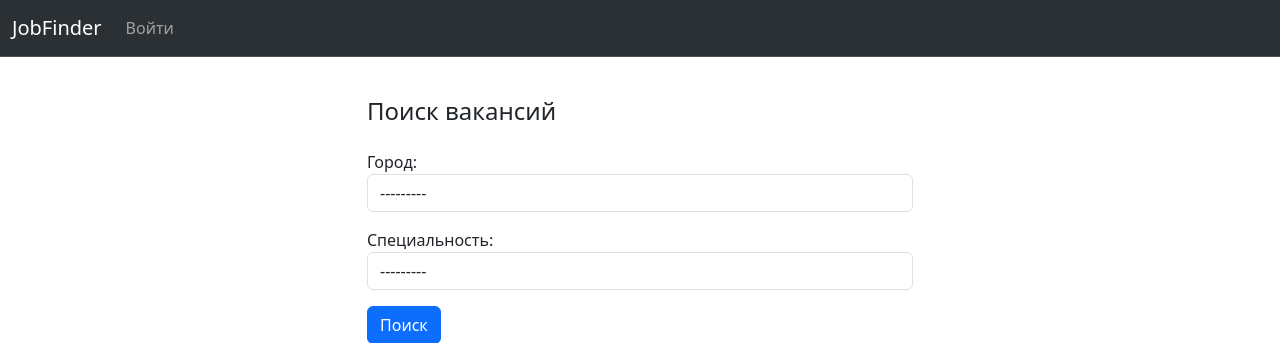
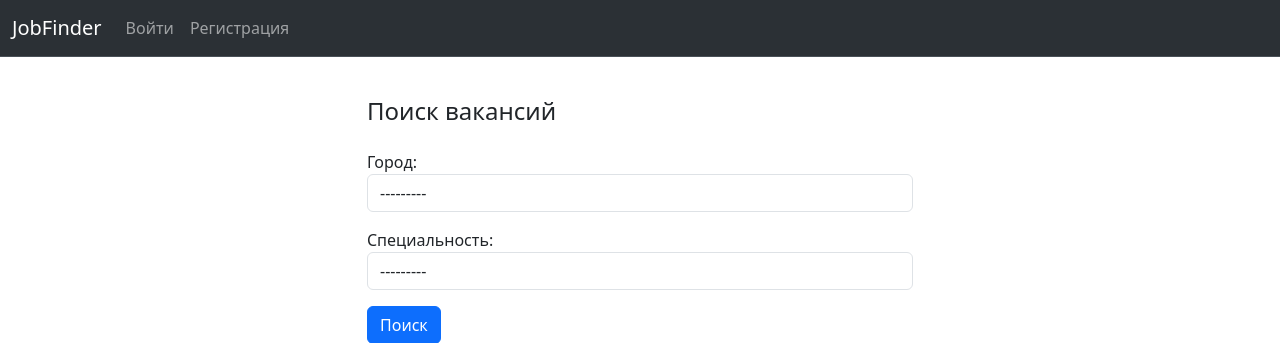
Before and after one commit to RuslanGafurov/JobFinder, a Django app: page / in a window 1280 px wide. Shown: the top 343 px of the page. Run offline with Django 4.2, Linux system fonts and the light colour scheme; data that the repository does not hold is empty.

Commit message:
Added registration and profile links

```diff
--- a/templates/base.html
+++ b/templates/base.html
@@ -26,7 +26,13 @@
                         <li class="nav-item">
                             <a class="nav-link" href="{% url 'users:login' %}">Войти</a>
                         </li>
+                        <li class="nav-item">
+                            <a class="nav-link" href="{% url 'users:registration' %}">Регистрация</a>
+                        </li>
                     {% else %}
+                        <li class="nav-item">
+                            <a class="nav-link" href="{% url 'users:update' %}">Профиль</a>
+                        </li>
                         <li class="nav-item">
                             <a class="nav-link" href="{% url 'users:logout' %}">Выйти</a>
                         </li>
```
